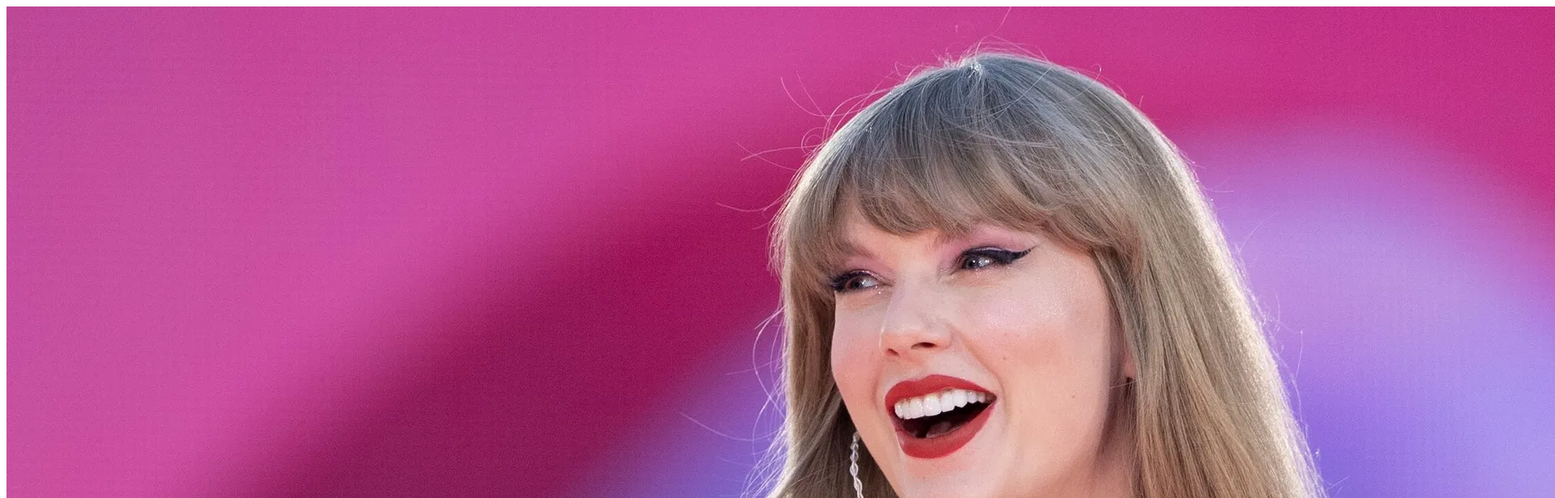
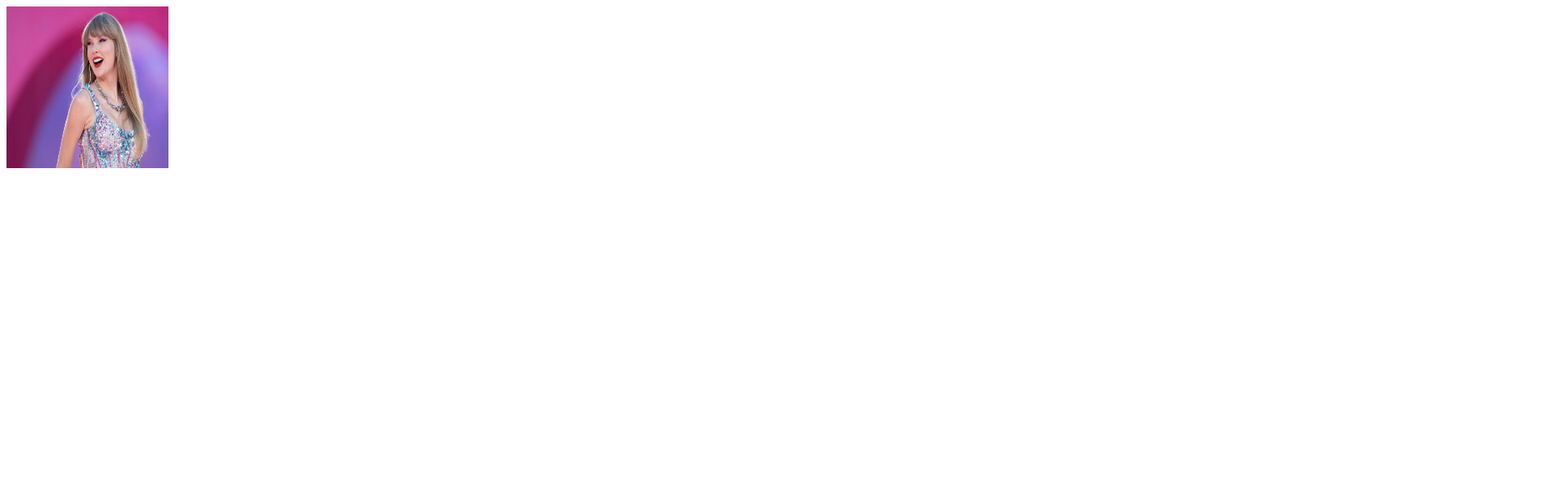
Before and after one commit to ozedaito/e-commerce, a plain HTML site: page index.html in a window 1280 px wide. Shown: the top 616 px of the page at 81% size, 1920 px wide, since content can reach past the window. Drawn offline with Linux system fonts and the light colour scheme.

Commit message:
Updated the imagr

```diff
--- a/index.html
+++ b/index.html
@@ -4,6 +4,12 @@
     <meta charset="UTF-8">
     <meta name="viewport" content="width=device-width, initial-scale=1.0">
     <title>Document</title>
+    <style>
+        img{
+        width:200px;
+            height:200px;
+        }
+    </style>
 </head>
 <body>
     <img src="images/07222023_swift_213100.webp" alt="taylor">
```
